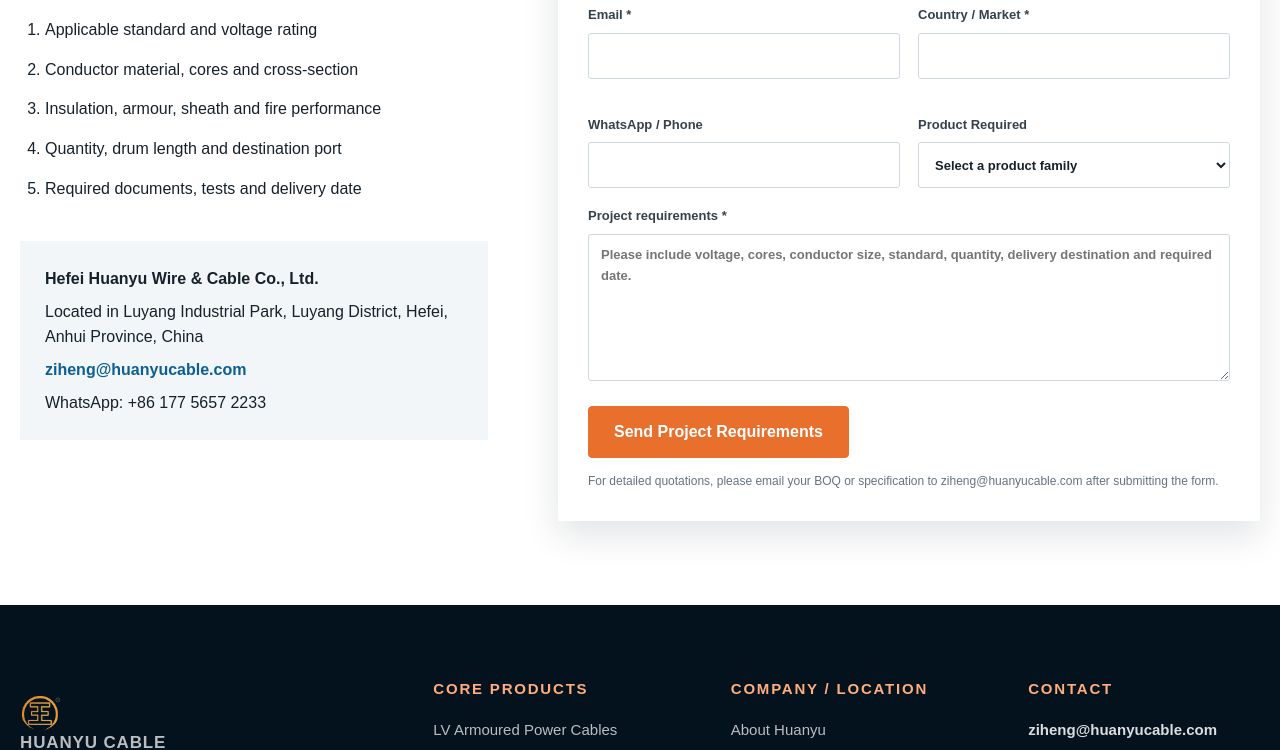
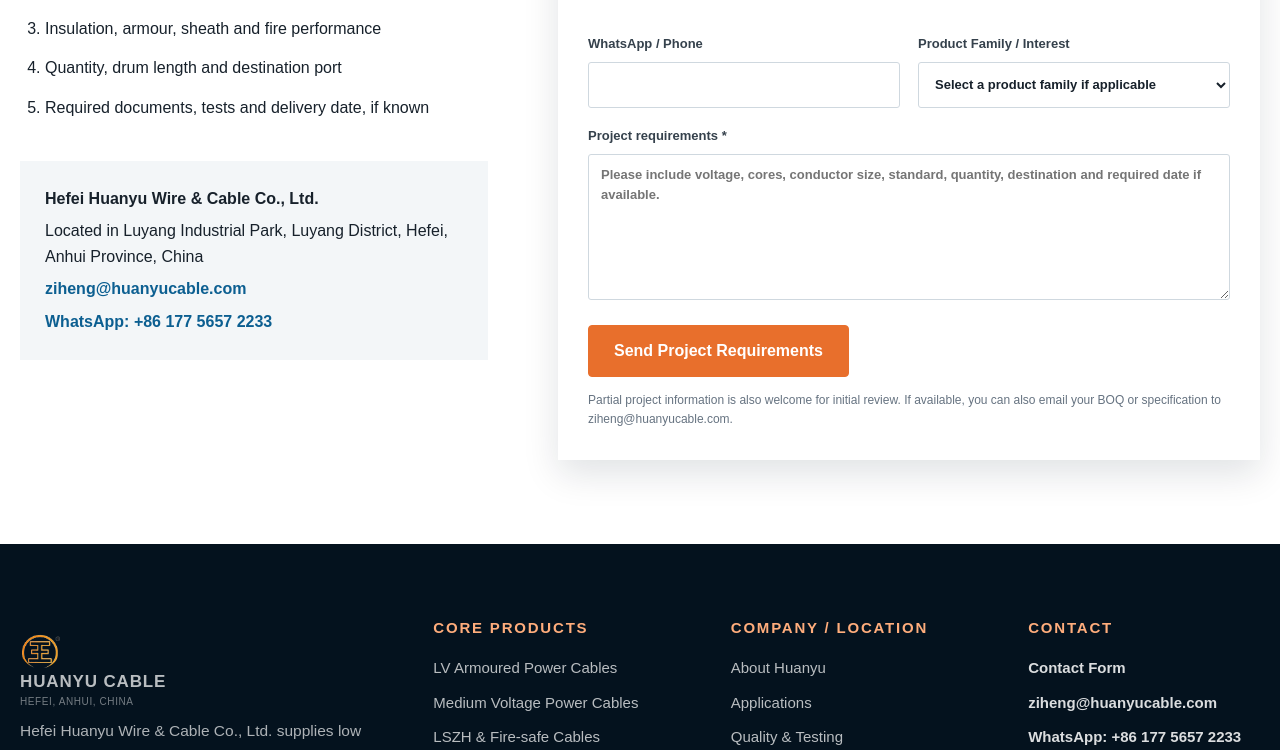
Before and after one commit to HuanyuCable/huanyu-website, a Next.js app: page /contact in a window 1280 px wide. Shown: the part 873-1623 px from the top of the page. Built offline with nearby package versions, Linux system fonts and the light colour scheme; no server answers.

Commit message:
improve contact inquiry conversion path

```diff
--- a/app/contact/page.tsx
+++ b/app/contact/page.tsx
@@ -12,8 +12,8 @@
 export default function ContactPage() {
   return (
     <>
-      <section className="page-hero page-hero-contact"><div className="container"><span className="eyebrow light">Request a Quote</span><h1>Share Your Cable Specification for an Accurate Quotation</h1><p>The more complete the technical and delivery information, the more useful the first response will be.</p></div></section>
-      <section className="section"><div className="container contact-grid"><div><span className="eyebrow">Project inquiry</span><h2>Recommended information</h2><ol className="contact-checklist"><li>Applicable standard and voltage rating</li><li>Conductor material, cores and cross-section</li><li>Insulation, armour, sheath and fire performance</li><li>Quantity, drum length and destination port</li><li>Required documents, tests and delivery date</li></ol><div className="contact-box"><strong>{site.legalName}</strong><span>{site.address}</span><a href={`mailto:${site.email}`}>{site.email}</a>{site.whatsapp && <span>WhatsApp: {site.whatsapp}</span>}</div></div><InquiryForm /></div></section>
+      <section className="page-hero page-hero-contact"><div className="container"><span className="eyebrow light">Request a Quote</span><h1>Share Your Cable Requirements for Review</h1><p>Send the project information you have. Partial details are welcome, and our team can review the specification with you.</p></div></section>
+      <section className="section"><div className="container contact-grid"><div><span className="eyebrow">Project inquiry</span><h2>Recommended information</h2><ol className="contact-checklist"><li>Applicable standard and voltage rating, if available</li><li>Conductor material, cores and cross-section</li><li>Insulation, armour, sheath and fire performance</li><li>Quantity, drum length and destination port</li><li>Required documents, tests and delivery date, if known</li></ol><div className="contact-box"><strong>{site.legalName}</strong><span>{site.address}</span><a href={`mailto:${site.email}`}>{site.email}</a>{site.whatsapp && <a href={site.whatsappUrl}>WhatsApp: {site.whatsapp}</a>}</div></div><InquiryForm /></div></section>
     </>
   );
 }
--- a/components/Footer.tsx
+++ b/components/Footer.tsx
@@ -6,7 +6,7 @@
   { href: "/products/low-voltage-armoured-power-cables", label: "LV Armoured Power Cables" },
   { href: "/products/medium-voltage-power-cables", label: "Medium Voltage Power Cables" },
   { href: "/products/lszh-fire-safe-cables", label: "LSZH & Fire-safe Cables" },
-  { href: "/products#overhead-line-products", label: "Overhead Line Products" },
+  { href: "/products/overhead-insulated-cables", label: "Overhead Line Products" },
   { href: "/products/building-wires-flexible-cables", label: "Building Wires & Flexible Cables" },
   { href: "/products/control-instrumentation-cables", label: "Control & Instrumentation Cables" },
 ];
@@ -43,8 +43,9 @@
         </div>
         <div className="footer-column footer-contact-column">
           <h3>Contact</h3>
+          <Link href="/contact">Contact Form</Link>
           <a href={`mailto:${site.email}`}>{site.email}</a>
-          <span>WhatsApp: {site.whatsapp}</span>
+          {site.whatsapp && <a href={site.whatsappUrl}>WhatsApp: {site.whatsapp}</a>}
         </div>
       </div>
       <div className="container footer-bottom">
--- a/components/InquiryForm.tsx
+++ b/components/InquiryForm.tsx
@@ -56,9 +56,9 @@
           <input name="phone" autoComplete="tel" />
         </label>
         <label>
-          Product Required
+          Product Family / Interest
           <select name="product" defaultValue="">
-            <option value="">Select a product family</option>
+            <option value="">Select a product family if applicable</option>
             <option>Low Voltage Armoured Power Cables</option>
             <option>Low Voltage XLPE Power Cables</option>
             <option>Medium Voltage Power Cables</option>
@@ -73,7 +73,7 @@
       </div>
       <label>
         Project requirements *
-        <textarea name="requirements" required rows={compact ? 4 : 6} placeholder="Please include voltage, cores, conductor size, standard, quantity, delivery destination and required date." />
+        <textarea name="requirements" required rows={compact ? 4 : 6} placeholder="Please include voltage, cores, conductor size, standard, quantity, destination and required date if available." />
       </label>
       <label className="honeypot" aria-hidden="true">
         Website
@@ -83,7 +83,7 @@
         {status === "sending" ? "Sending…" : "Send Project Requirements"}
       </button>
       {message && <p className={`form-message ${status}`}>{message}</p>}
-      <p className="form-note">For detailed quotations, please email your BOQ or specification to ziheng@huanyucable.com after submitting the form.</p>
+      <p className="form-note">Partial project information is also welcome for initial review. If available, you can also email your BOQ or specification to ziheng@huanyucable.com.</p>
     </form>
   );
 }
--- a/lib/site.ts
+++ b/lib/site.ts
@@ -5,6 +5,7 @@
   email: "ziheng@huanyucable.com",
   phone: null,
   whatsapp: "+86 177 5657 2233",
+  whatsappUrl: "https://wa.me/8617756572233",
   address: "Located in Luyang Industrial Park, Luyang District, Hefei, Anhui Province, China",
   founded: "1995",
   description:
```
